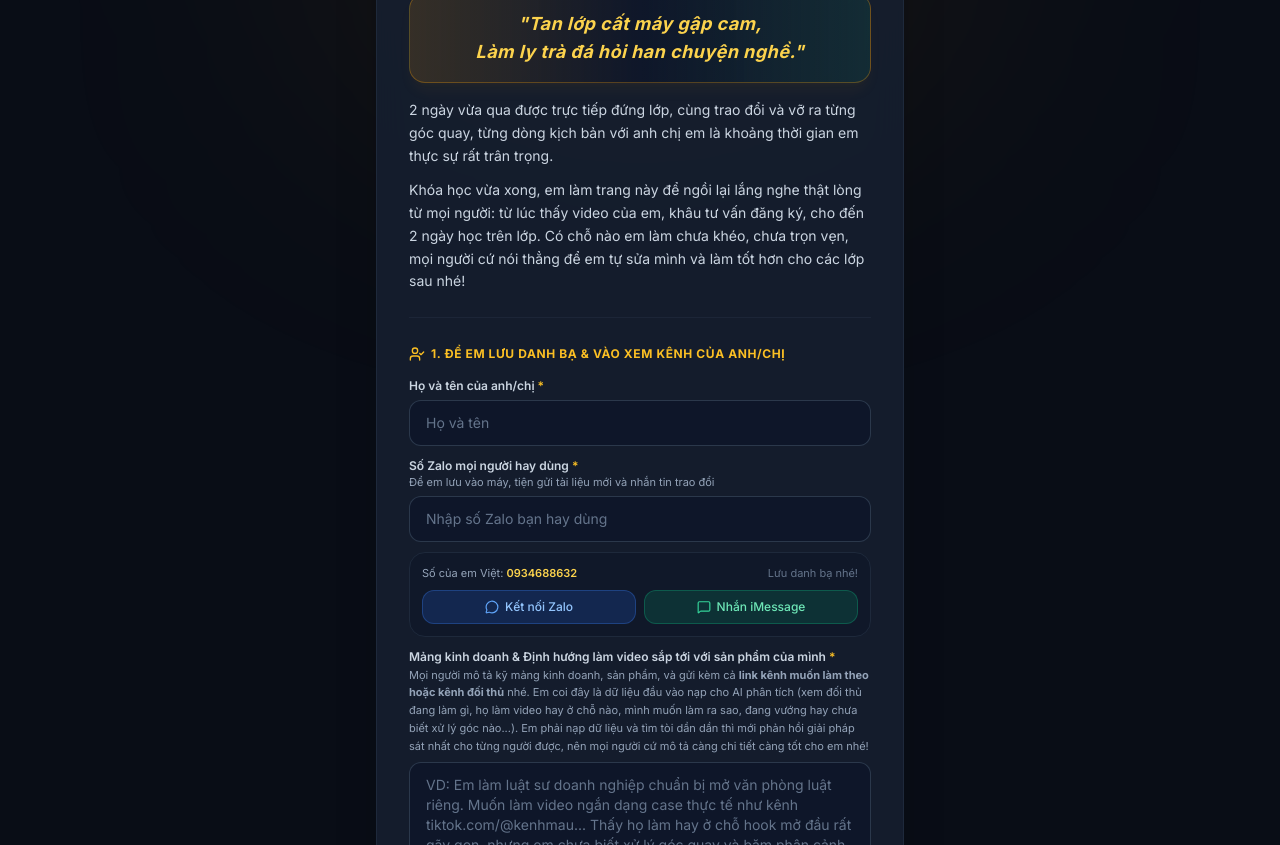
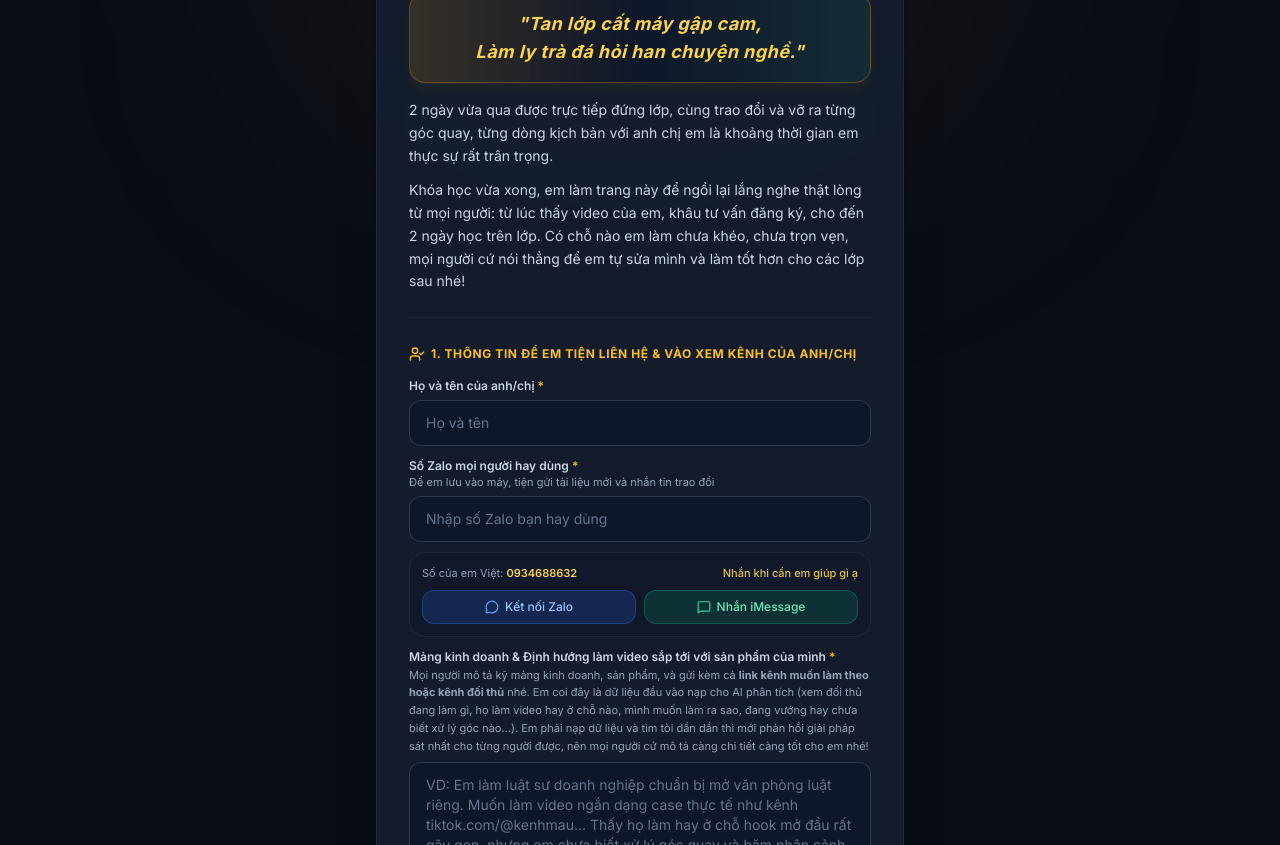
Before and after one commit to vietndj/tra-da-khao-sat-hoc-vien, a plain HTML site: page index.html in a window 1280 px wide. Shown: the part 255-1100 px from the top of the page. Drawn offline with nearby package versions, Linux system fonts and the light colour scheme.

Commit message:
feat: Cap nhat dong chu Nhan khi can em giup gi a

```diff
--- a/index.html
+++ b/index.html
@@ -133,7 +133,7 @@
         <div class="space-y-4">
           <h3 class="text-xs font-bold uppercase tracking-wider text-amber-400 flex items-center gap-1.5">
             <i data-lucide="user-check" class="w-4 h-4"></i>
-            <span>1. Để em lưu danh bạ & vào xem kênh của anh/chị</span>
+            <span>1. Thông tin để em tiện liên hệ & vào xem kênh của anh/chị</span>
           </h3>
 
           <div class="space-y-3">
@@ -155,7 +155,7 @@
               <div class="mt-2.5 p-3 rounded-2xl bg-slate-900/70 border border-slate-800 space-y-2">
                 <div class="flex items-center justify-between text-[11px] text-slate-400">
                   <span>Số của em Việt: <strong class="text-amber-300 font-semibold">0934688632</strong></span>
-                  <span class="text-slate-500">Lưu danh bạ nhé!</span>
+                  <span class="text-amber-300/90 font-medium">Nhắn khi cần em giúp gì ạ</span>
                 </div>
                 <div class="grid grid-cols-2 gap-2 text-xs">
                   <a href="https://zalo.me/0934688632" target="_blank" class="flex items-center justify-center gap-1.5 py-2 px-3 rounded-xl bg-blue-600/20 hover:bg-blue-600/30 border border-blue-500/30 text-blue-300 font-medium transition">
@@ -331,7 +331,7 @@
       </div>
 
       <div class="pt-3 border-t border-slate-800 text-xs text-slate-400">
-        <span>Số em Việt: <strong class="text-amber-300 font-semibold">0934688632</strong> (Lưu danh bạ nhé)</span>
+        <span>Số em Việt: <strong class="text-amber-300 font-semibold">0934688632</strong> (Nhắn khi cần em giúp gì ạ)</span>
         <p class="text-white font-semibold mt-1">Em Việt (VietMac) 🚀</p>
       </div>
     </div>
```
Also changed, not shown: tra-da-sau-gio-hoc.html (+3 -3 lines).
